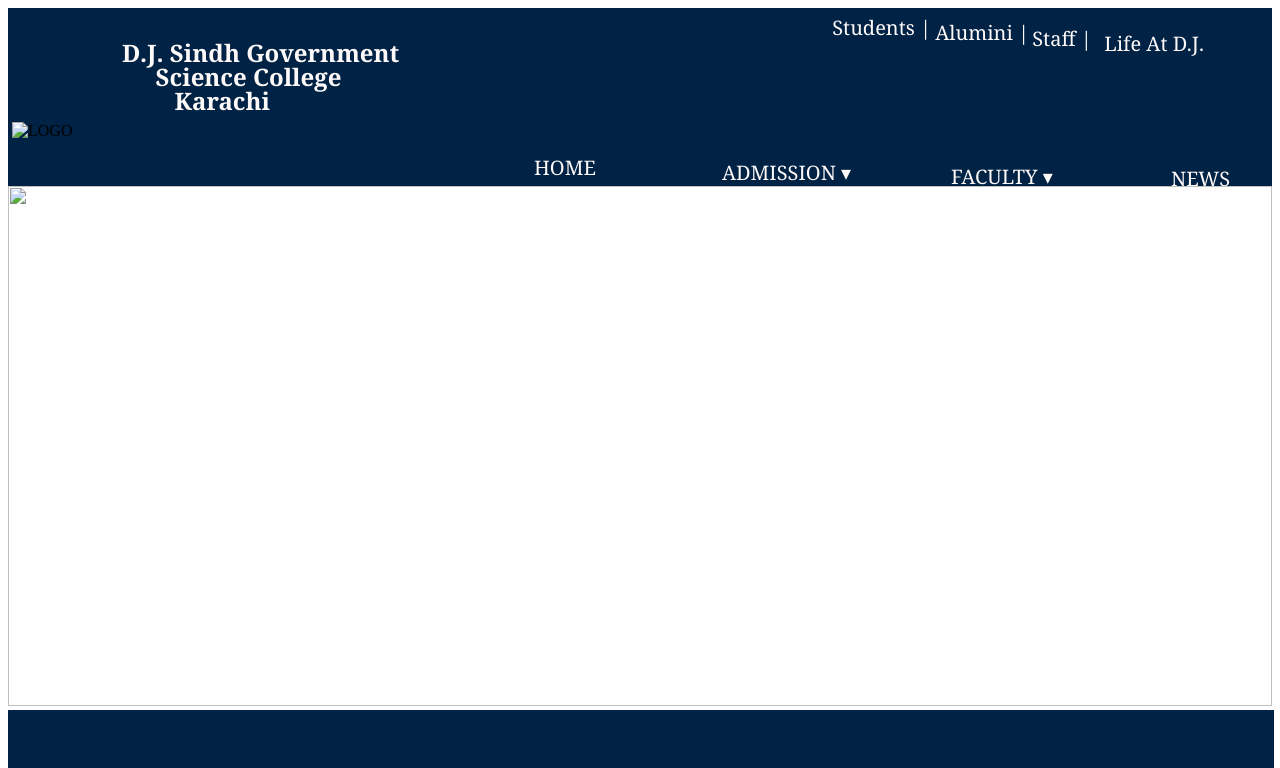
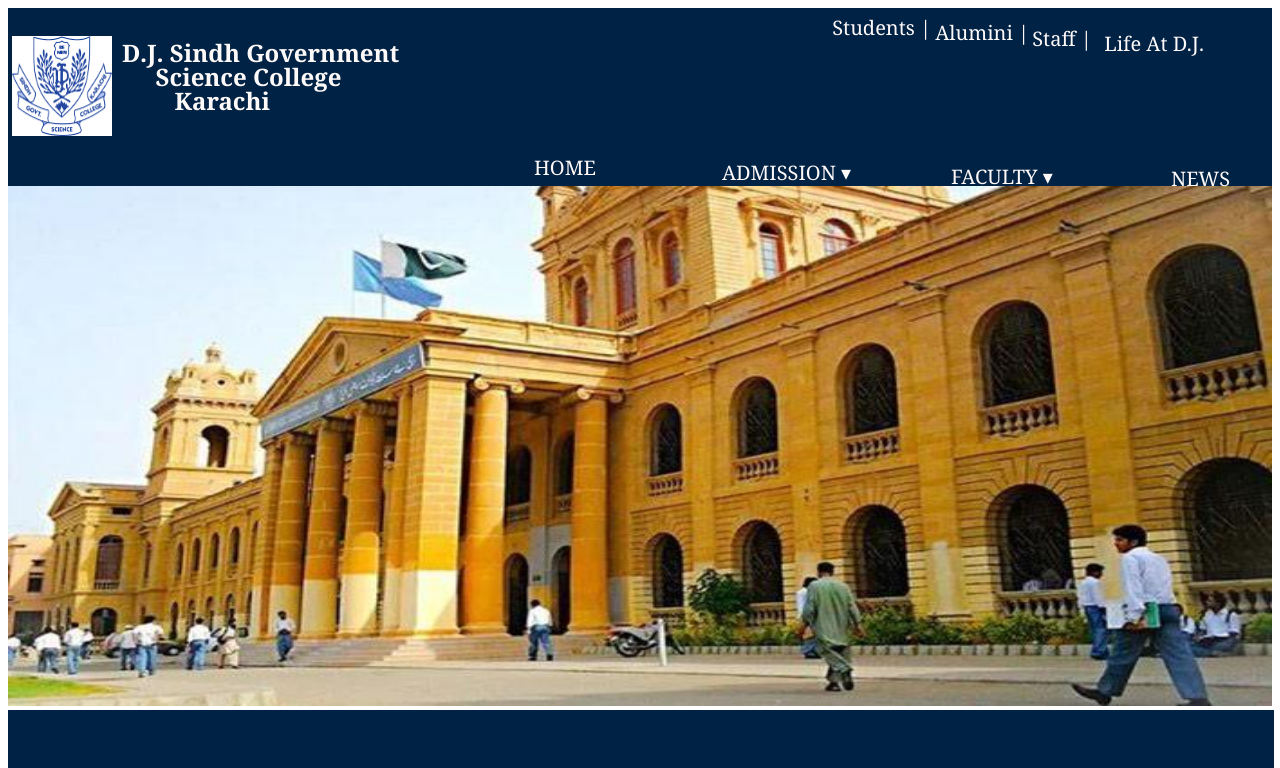
Before and after one commit to SaifAli221211995/D.J-website, a plain HTML site: page index.html in a window 1280 px wide. Shown: the top 768 px of the page. Drawn offline with Linux system fonts and the light colour scheme.

Commit message:
Update index.html

```diff
--- a/index.html
+++ b/index.html
@@ -5,7 +5,7 @@
     <meta name="viewport" content="width=device-width, initial-scale=1.0">
     <title>D.J. Sindh Govt Science College</title>
     <link rel="stylesheet" href="style.css">
-    <link rel="icon" href="images/i2.png">
+    <link rel="icon" href="i2.png">
 </head>
 <body>
 <!--THIS PORTION IS FOR HEADER -->
@@ -14,7 +14,7 @@
         <!--THIS IS NAV TAG-->
         <nav class="a1">
          <!--THIS IS LOGO-->
-         <img src="images/i2.png" alt="LOGO" width="100" height="100">
+         <img src="i2.png" alt="LOGO" width="100" height="100">
          <!--THIS IS HEADING OF COLLEGE-->
          <h2> D.J. Sindh Government <span class="aa1">Science College</span><span class="aa2"> Karachi</span></h2>
          <!--THIS IS LIST OF MENU BAR-->
@@ -34,7 +34,7 @@
     </DIV>
 </header>
 <div>
-    <img src="images/q3.jpg" width="100%" height="520">
+    <img src="q3.jpg" width="100%" height="520">
 </div>
 <div class="a1a">
     <h3>INTERMEDIATE || UNDERGRADUATE</h3>
```
